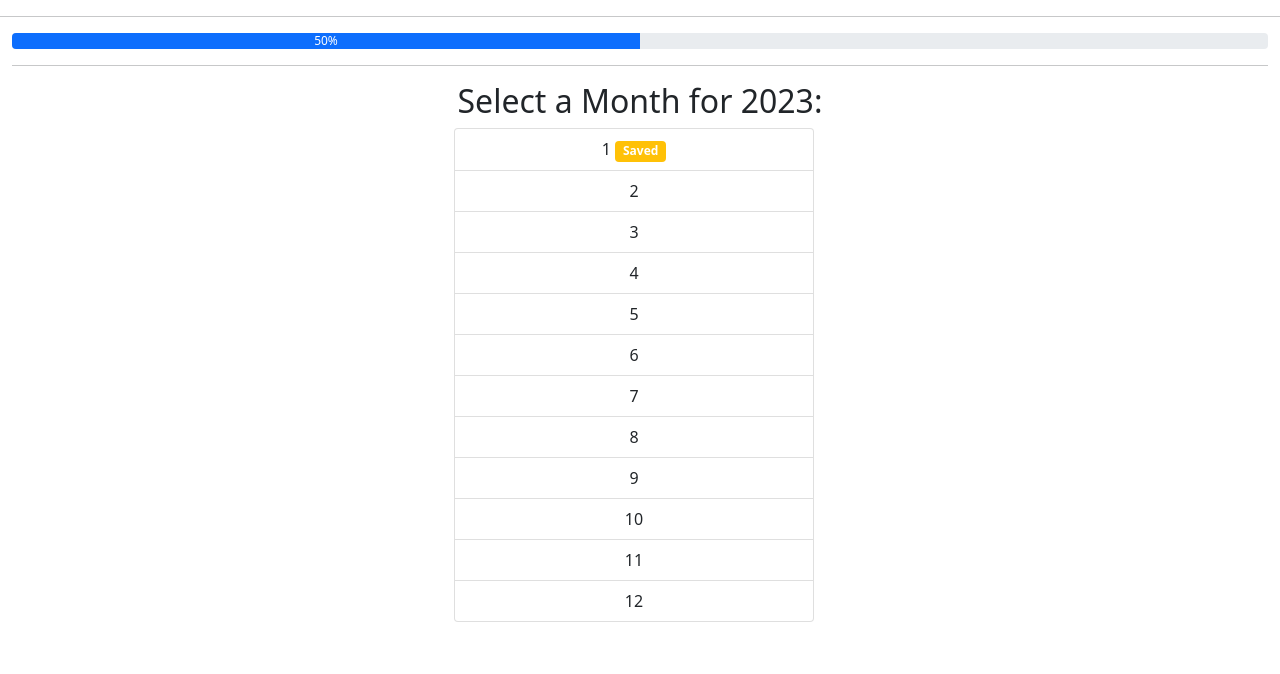
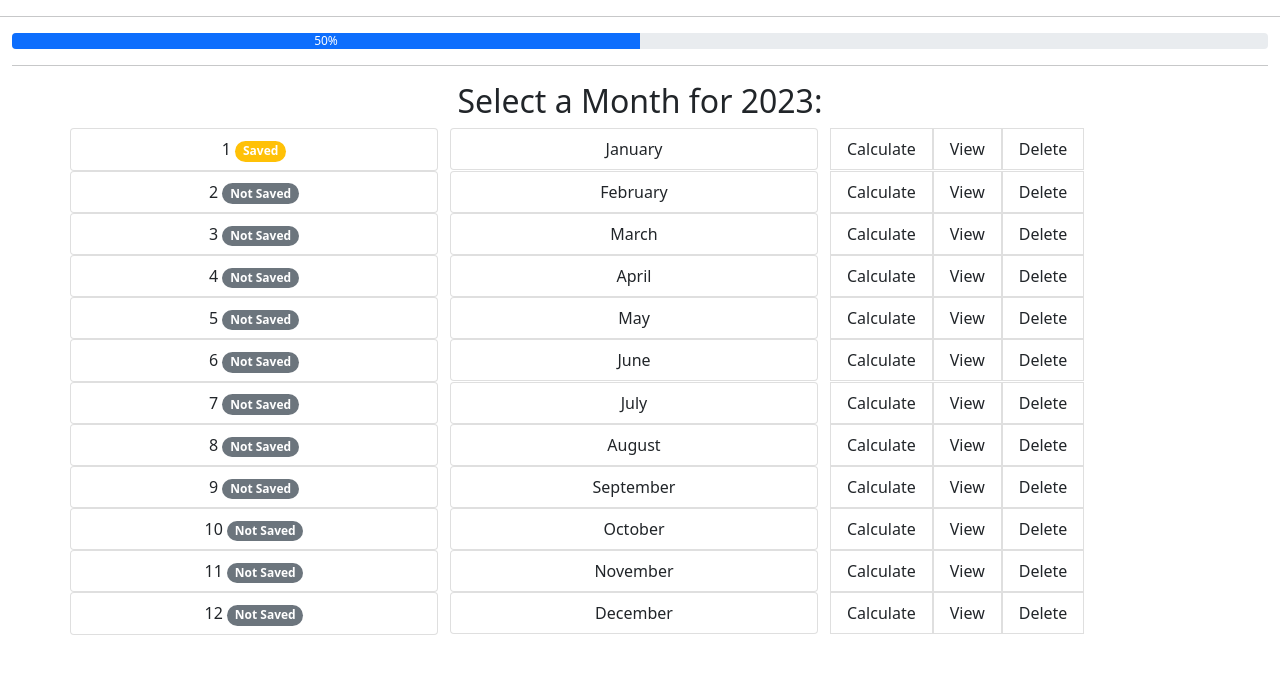
Before and after one commit to Cyril-CRGB/Portfolio4_FullStackProject, a Django app: page /generator/2023/ in a window 1280 px wide. Shown: the part 56-730 px from the top of the page. Run offline with Django 3.2, Linux system fonts and the light colour scheme; data comes from the database, SQL or seed files in the repository; both versions use the stored data as it was after the commit.

Commit message:
Adding columns to generator_month.html and button group, finding months|slice:month_num|last

```diff
--- a/templates/generator_month.html
+++ b/templates/generator_month.html
@@ -14,40 +14,46 @@
 
   <div class="container text-center">
     <h2>Select a Month for {{ year }}:</h2>
+
+    {% for month_num, has_data in generator_check_data_exist.items %}
     <div class="row align-items-start">
-      <div class="col"></div>
       <div class="col list-group">
-        {% for month_num, has_data in generator_check_data_exist.items %}
-        <a
-          href="{% url 'generator_employees' year=year month=month_num %}"
-          class="list-group-item list-group-item-action"
-        >
-          {{ month_num }} {% if has_data %}
-          <span class="badge bg-warning">Saved</span>
+        <a href="#" class="list-group-item list-group-item-action"
+          >{{ month_num }} {% if has_data %}
+          <span class="badge rounded-pill bg-warning">Saved</span>
+          {% else %}
+          <span class="badge rounded-pill bg-secondary">Not Saved</span>
           {% endif %}
         </a>
+      </div>
 
-        {% endfor %}
+      <div class="col list-group">
+        <a href="#" class="list-group-item list-group-item-action">
+          {{ months|slice:month_num|last }}
+        </a>
+      </div>
 
-        <!--<ul class="list-group">-->
-        <!--{% for month in months %}-->
-        <!--<li class="list-group-item">-->
-        <!--<a
-          href="{% url 'generator_employees' year=year month=forloop.counter %}"
-          class="list-group-item list-group-item-action"
-        >
-          <span>{{ month }}</span>
-          {% if generator_check_data_exist %}<span
-            class="badge bg-success"
-            >{{ generator_check_data_exist }}</span
-          >{% endif %}
-        </a>-->
-        <!--</li>-->
-        <!--{% endfor %}-->
-        <!--</ul>-->
+      <div class="col list-group">
+        <div class="btn-group" role="group" aria-label="Basic example">
+          <span
+            ><a
+              href="{% url 'generator_employees' year=year month=forloop.counter %}"
+              class="list-group-item list-group-item-action"
+              >Calculate</a
+            ></span
+          ><span
+            ><a href="#" class="list-group-item list-group-item-action"
+              >View</a
+            ></span
+          ><span
+            ><a href="#" class="list-group-item list-group-item-action"
+              >Delete</a
+            ></span
+          >
+        </div>
       </div>
-      <div class="col"></div>
     </div>
+    {% endfor %}
   </div>
 </div>
 {% endblock %}
```
Also changed, not shown: db.sqlite3.
